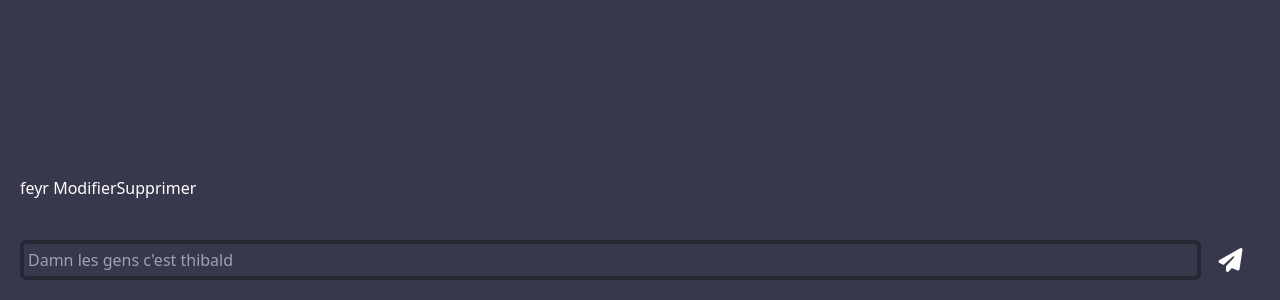
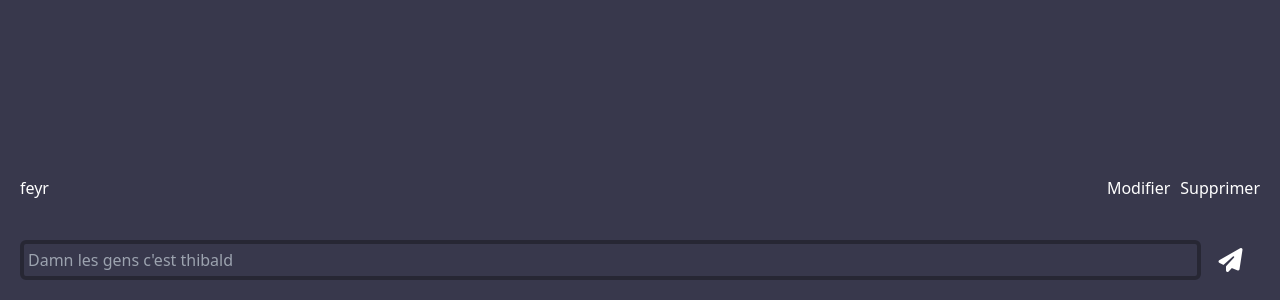
Before and after one commit to Vireth4114/miaouChat, a Vue app: page / in a window 1280 px wide. Shown: the part 500-800 px from the top of the page. Built offline with nearby package versions, Linux system fonts and the light colour scheme.

Commit message:
style: changed the controls emplacement

```diff
--- a/src/components/chatList.vue
+++ b/src/components/chatList.vue
@@ -23,11 +23,13 @@ watch(messages, () => {
 
 <template>
     <div id="cont" ref="cont">
-        <p v-for="(mess, index) in messages" :key="mess">
-            {{ mess }}
-            <button @click="modifier()">Modifier</button>
-            <button @click="supprimer(index)"> Supprimer</button>
-        </p>
+        <div id='message' v-for="(mess, index) in messages" :key="mess">
+            <span>{{ mess }}</span>
+            <div id="controlMessage">
+                <button @click="modifier()">Modifier</button>
+                <button @click="supprimer(index)"> Supprimer</button>
+            </div>
+        </div>
     </div>
 </template>
 
@@ -47,4 +49,14 @@ watch(messages, () => {
     #cont > :first-child {
         margin-top: auto;
     }
+
+    #message {
+        display: grid;
+        grid-template-columns: 10fr 1fr;
+    }
+
+    #controlMessage {
+        display: flex;
+        gap: 10px;
+    }
 </style>
```
